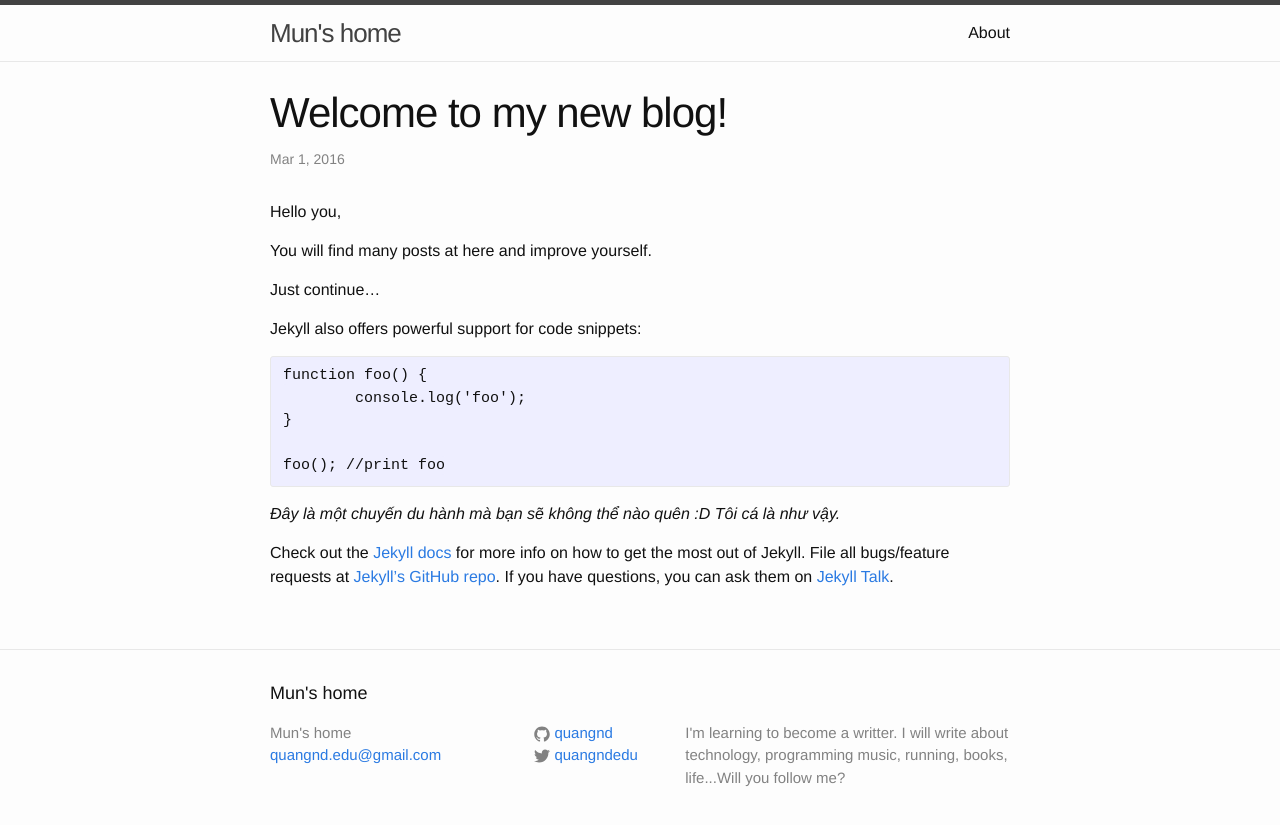
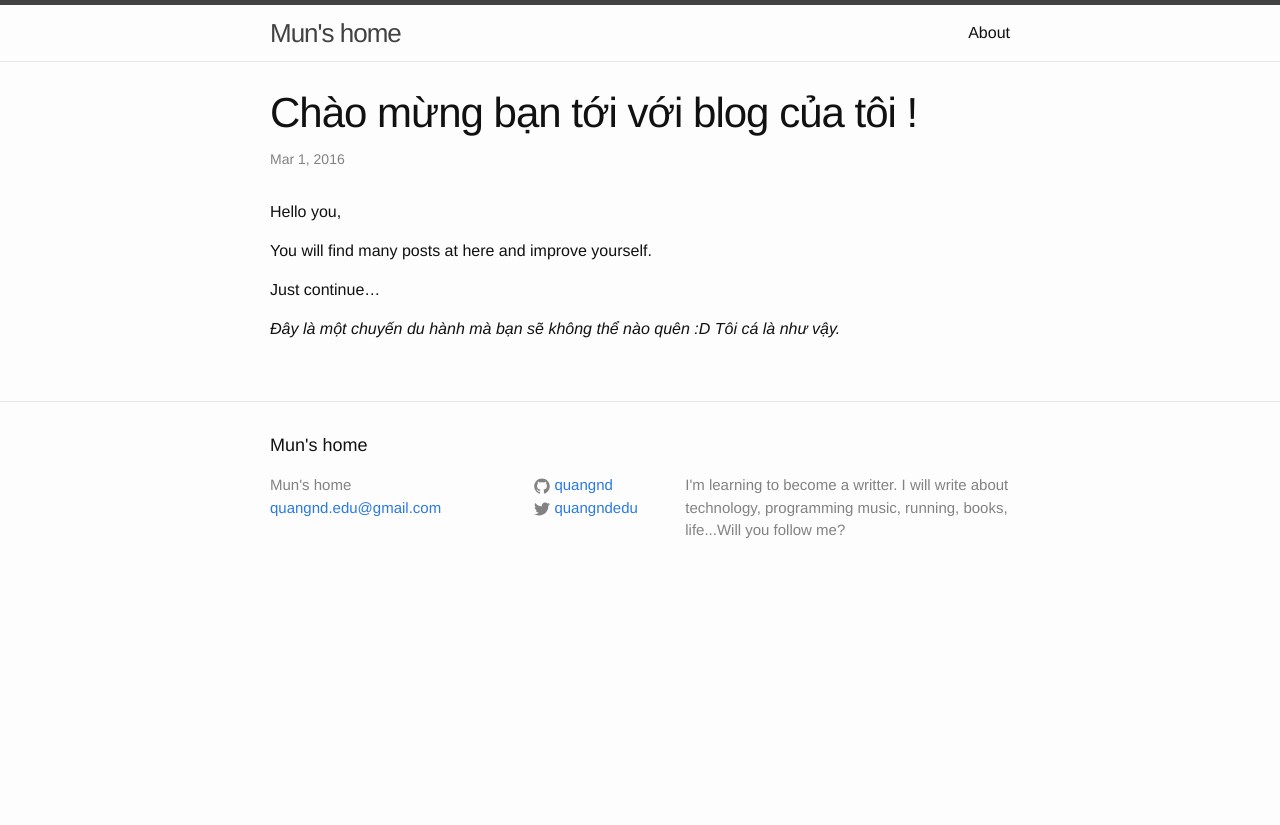
Before and after one commit to quangnd/quangnd.github.io, a Jekyll site: the page built from _posts/2016-03-01-hello-to-mysite.markdown, in a window 1280 px wide. Shown: the top 825 px of the page. Built offline with Jekyll 4.4.1, drawn with Linux system fonts in a browser that asks for light colours.

Commit message:
Edit hello post

```diff
--- a/_posts/2016-03-01-hello-to-mysite.markdown
+++ b/_posts/2016-03-01-hello-to-mysite.markdown
@@ -1,6 +1,6 @@
 ---
 layout: post
-title: "Welcome to my new blog!"
+title: "Chào mừng bạn tới với blog của tôi !"
 date: "2016-03-01 11:08:54 +0700"
 categories: jekyll update
 published: true
@@ -12,20 +12,4 @@
 
 Just continue...
 
-Jekyll also offers powerful support for code snippets:
-
-{% highlight javascscript %}
-function foo() {
-	console.log('foo');
-}
-
-foo(); //print foo
-{% endhighlight %}
-
 *Đây là một chuyến du hành mà bạn sẽ không thể nào quên :D Tôi cá là như vậy.*
-
-Check out the [Jekyll docs][jekyll-docs] for more info on how to get the most out of Jekyll. File all bugs/feature requests at [Jekyll’s GitHub repo][jekyll-gh]. If you have questions, you can ask them on [Jekyll Talk][jekyll-talk].
-
-[jekyll-docs]: http://jekyllrb.com/docs/home
-[jekyll-gh]:   https://github.com/jekyll/jekyll
-[jekyll-talk]: https://talk.jekyllrb.com/
```
